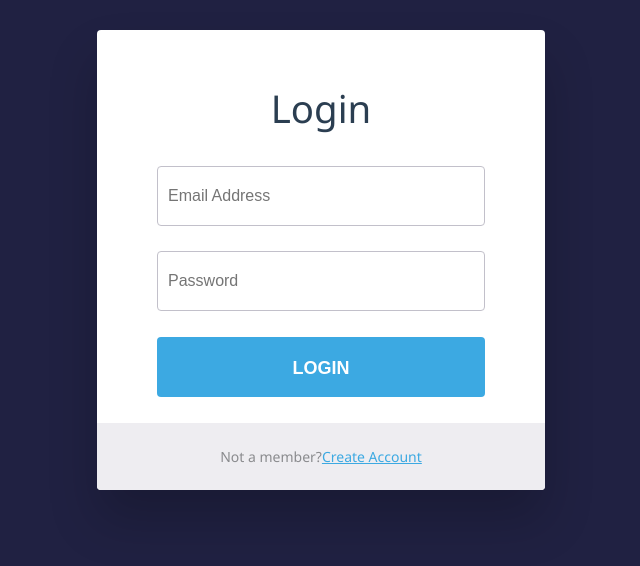
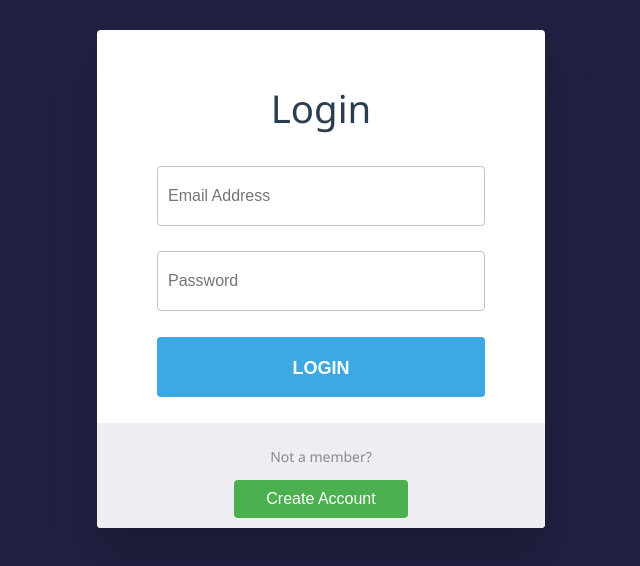
Before and after one commit to Higgz1/login-react, a React (Create React App) app: page / in a window 1280 px wide. Shown: the top 566 px of the page, without its empty margins (319-959 px from the left). Built offline with nearby package versions, Linux system fonts and the light colour scheme.

Commit message:
complete changes

```diff
--- a/src/components/LoginForm/loginForm.css
+++ b/src/components/LoginForm/loginForm.css
@@ -153,3 +153,20 @@ input[type="submit"]:hover {
   padding: 10px 0;
   border-radius: 0 0 4px 4px;
 }
+
+button {
+  background-color: #4CAF50; /* Green */
+  border-radius: 4px;
+  border: none;
+  color: white;
+  padding: 10px 32px;
+  text-align: center;
+  text-decoration: none;
+  display: inline-block;
+  font-size: 16px;
+}
+button[type="button"]:hover {
+  background-color: #4caf4fda;
+  -webkit-transition: all 0.2s ease;
+  transition: all 0.2s ease;
+}
--- a/src/components/LoginForm/loginForm.jsx
+++ b/src/components/LoginForm/loginForm.jsx
@@ -83,10 +83,8 @@ function LoginForm() {
           <div id="create-account-wrap">
             <p>
               Not a member?
-              <a href="javascript:void(0)" onClick={changeForm}>
-                Create Account
-              </a>
             </p>
+            <button type="button" onClick={changeForm}>Create Account</button>
           </div>
         </div>
       </div>
--- a/src/components/SignUpForm/signupForm.css
+++ b/src/components/SignUpForm/signupForm.css
@@ -165,3 +165,20 @@ h2 {
     line-height: 60px;
     border-radius: 4px;
   }
+
+  button {
+    background-color: #4CAF50; /* Green */
+    border-radius: 4px;
+    border: none;
+    color: white;
+    padding: 10px 32px;
+    text-align: center;
+    text-decoration: none;
+    display: inline-block;
+    font-size: 16px;
+  }
+  button[type="button"]:hover {
+    background-color: #4caf4fda;
+    -webkit-transition: all 0.2s ease;
+    transition: all 0.2s ease;
+  }
--- a/src/components/SignUpForm/signupForm.jsx
+++ b/src/components/SignUpForm/signupForm.jsx
@@ -142,10 +142,8 @@ function SignupForm() {
             <div id="create-account-wrap">
               <p>
                 Already have an account?
-                <a href="javascript:void(0)" onClick={changeForm}>
-                  Login
-                </a>
               </p>
+              <button type="button" onClick={changeForm}>Login</button>
             </div>
           </div>
         </div>
--- a/src/context/UserContext.js
+++ b/src/context/UserContext.js
@@ -6,11 +6,12 @@ const UserContext = createContext();
 
 export const UserProvider = ({ children }) => {
   const [user, setUser] = useState({});
+  const [auth, setAuth] = useState(false);
 
 
   const login = async (newUser) => {
     setUser({})
-    const response = await fetch("http://localhost:3000/users/login", {
+    const response = await fetch("https://react-login-test1.herokuapp.com/users/login", {
       method: "POST",
       headers: {
         "Content-Type": "application/json",
@@ -26,12 +27,13 @@ export const UserProvider = ({ children }) => {
 
     console.log(decoded.user);
     setUser(decoded.user)
+    setAuth(true)
 
   };
 
   const signUp = async (newUser) => {
     setUser({})
-    const response = await fetch("http://localhost:3000/users/", {
+    const response = await fetch("https://react-login-test1.herokuapp.com/users/", {
       method: "POST",
       headers: {
         "Content-Type": "application/json",
@@ -39,15 +41,15 @@ export const UserProvider = ({ children }) => {
       body: JSON.stringify(newUser),
     });
 
-    const user_data = await response.json();
+    const user_data = await response.json()
 
     // console.log('response',user_data);
     const user_details = {
         email:user_data.email,
         password:newUser.password
     }
-    console.log(user_details);
-    login(user_details)
+
+    await login(user_details)
   };
 
   const LogOut =  () => {
@@ -59,6 +61,7 @@ export const UserProvider = ({ children }) => {
     <UserContext.Provider
       value={{
         user,
+        auth,
         login,
         signUp,
         LogOut
--- a/src/pages/ContentPage.jsx
+++ b/src/pages/ContentPage.jsx
@@ -1,41 +1,66 @@
 import React from "react";
 import Card from "../components/common/Card";
 import { useContext } from "react";
-import { useEffect } from "react";
 import UserContext from "../context/UserContext";
-import { useNavigate } from "react-router-dom";
 import YoutubePlayer from "../components/Iframe/YoutubePlayer";
 import "./ContetPage.css";
+import { Navigate } from "react-router-dom";
 
 function ContentPage() {
+  const { user, auth } = useContext(UserContext);
 
-  const { user } = useContext(UserContext);
-  let navigate = useNavigate();
+  if (auth === false) {
+    return <Navigate to="/" replace={true} />;
+  }
 
-
-
-  if (user.role === "user") {
+  if (auth === true && user.role === "user") {
     return (
       <div>
         <Card>
-          <h2>User Content</h2>
-          <p>Hi there {user.name}.Sit back and enjoy the show .Hope you Enjoy!</p>
-          <YoutubePlayer embedId={'cBibjRQMe1o'}/>
+          <h2>User Details</h2>
+          <table>
+            <tr>
+              <th>Name</th>
+              <th>UserName</th>
+              <th>User Email</th>
+            </tr>
+            <tr>
+              <td>{user.name}</td>
+              <td>{user.username}</td>
+              <td>{user.email}</td>
+            </tr>
+          </table>
         </Card>
       </div>
     );
   }
 
-  return (
-    <div>
+  if (auth === true && user.role === "creator") {
+    return (
+      <div>
         <Card>
           <h2>Creator Content</h2>
-          <p>Hi there {user.name},you've made it this far you might  as well have a treat.Hope you Enjoy!</p>
-          <YoutubePlayer embedId={'EE-xtCF3T94'}/>
+          <table>
+            <tr>
+              <th>Name</th>
+              <th>UserName</th>
+              <th>User Email</th>
+            </tr>
+            <tr>
+              <td>{user.name}</td>
+              <td>{user.username}</td>
+              <td>{user.email}</td>
+            </tr>
+          </table>
+          <p>
+            Hi there {user.name}, {user.email} .You've made it this far you might
+            as well have a treat.Hope you Enjoy some additional content!
+          </p>
+          <YoutubePlayer embedId={"EE-xtCF3T94"} />
         </Card>
-    </div>
-  );
-
+      </div>
+    );
+  }
 }
 
 export default ContentPage;
--- a/src/pages/ContetPage.css
+++ b/src/pages/ContetPage.css
@@ -9,7 +9,7 @@
     padding: 0 20px;
     position: relative;
     width:90%;
-    height: 600px;
+    height: 720px;
   }
 
 
@@ -26,3 +26,19 @@
     text-align: center;
     padding-top: 20px;
   }
+
+  table {
+    font-family: arial, sans-serif;
+    border-collapse: collapse;
+    width: 100%;
+  }
+
+  td, th {
+    border: 1px solid #dddddd;
+    text-align: left;
+    padding: 8px;
+  }
+
+  tr:nth-child(even) {
+    background-color: #dddddd;
+  }
```
Also changed, not shown: 1 other file (tests, documents, lock files or other folders).
